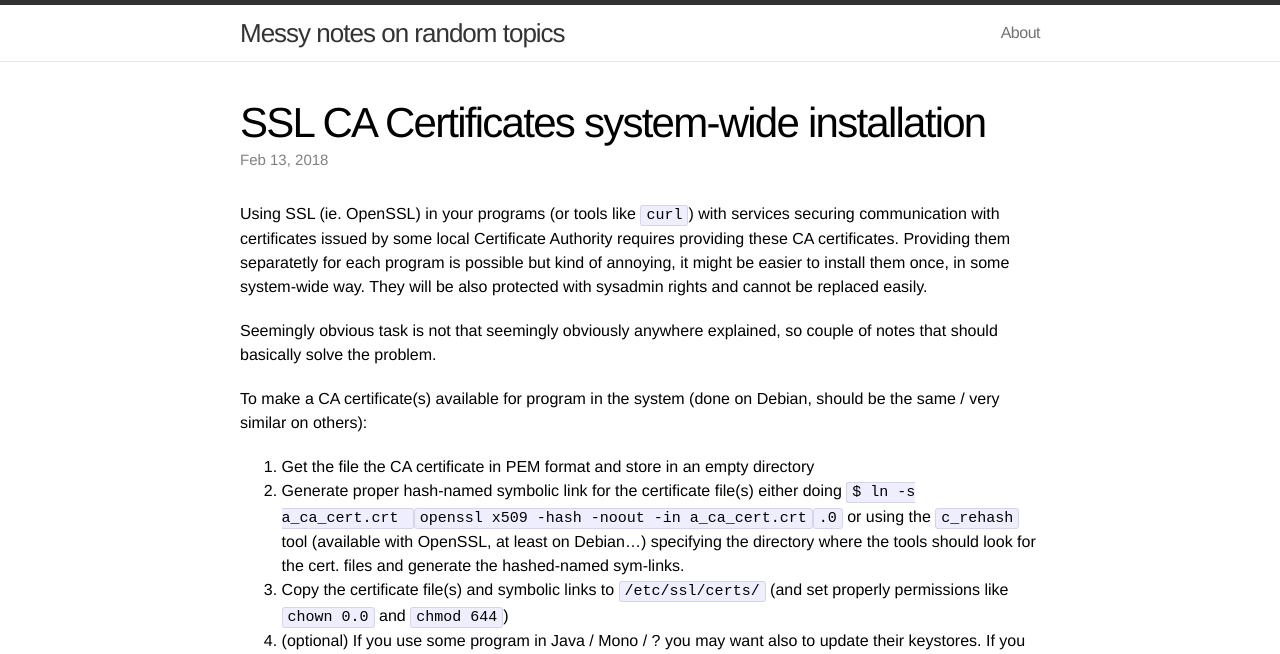
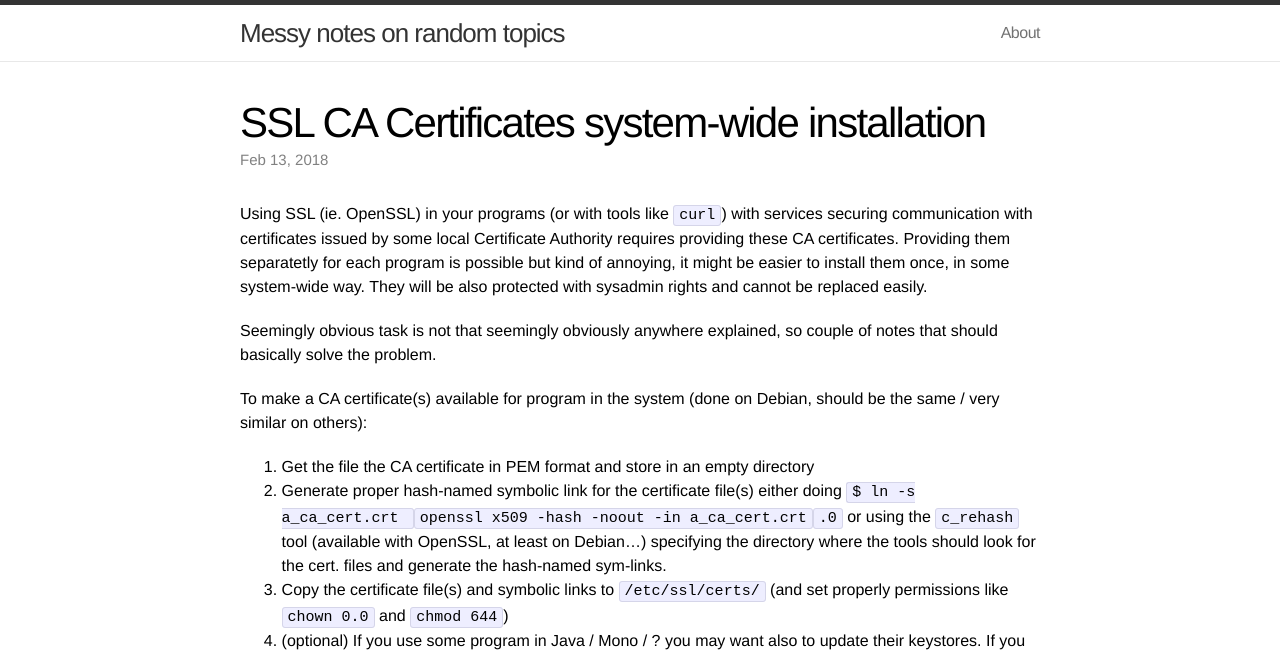
Before and after one commit to t-w/t-w.github.io, a Jekyll site: the page built from _posts/2018-02-13-ssl_ca_certs_systemwide_installation.markdown, in a window 1280 px wide. Shown: the top 654 px of the page. Built offline with Jekyll 4.4.1, drawn with Linux system fonts in a browser that asks for light colours.

Commit message:
Minor corrections (like breaking longer lines).

```diff
--- a/_posts/2018-02-13-ssl_ca_certs_systemwide_installation.markdown
+++ b/_posts/2018-02-13-ssl_ca_certs_systemwide_installation.markdown
@@ -5,34 +5,34 @@ date: 2018-02-13
 categories: ssl ca certificate
 tags: ssl ca certificate installation system-wide
 ---
-Using SSL (ie. OpenSSL) in your programs (or tools like `curl`) with services securing
-communication with certificates issued by some local Certificate Authority requires
-providing these CA certificates. Providing them separatetly for each program is possible
-but kind of annoying, it might be easier to install them once, in some system-wide way.
+Using SSL (ie. OpenSSL) in your programs (or with tools like `curl`) with
+services securing communication with certificates issued by some local
+Certificate Authority requires providing these CA certificates. Providing them
+separatetly for each program is possible but kind of annoying, it might be
+easier to install them once, in some system-wide way.
 They will be also protected with sysadmin rights and cannot be replaced easily.
 
-Seemingly obvious task is not that seemingly obviously anywhere explained, so couple
-of notes that should basically solve the problem.
+Seemingly obvious task is not that seemingly obviously anywhere explained,
+so couple of notes that should basically solve the problem.
 
-To make a CA certificate(s) available for program in the system (done on Debian, should be
-the same / very similar on others):
+To make a CA certificate(s) available for program in the system (done on Debian,
+should be the same / very similar on others):
 
 1. Get the file the CA certificate in PEM format and store in an empty directory
 2. Generate proper hash-named symbolic link for the certificate file(s) either doing
 `$ ln -s a_ca_cert.crt ``openssl x509 -hash -noout -in a_ca_cert.crt``.0`
-or using the `c_rehash` tool (available with OpenSSL, at least on Debian...) specifying
-the directory where the tools should look for the cert. files and generate
-the hashed-named sym-links.
-3. Copy the certificate file(s) and symbolic links to `/etc/ssl/certs/` (and set properly
-permissions like `chown 0.0` and `chmod 644`)
-4. (optional) If you use some program in Java / Mono / ? you may want also to update their
-keystores. If you are using a Debian(like?) Linux distribution it might be sufficient to
-execute: `$ update-ca-certificates`
-to do this.
+or using the `c_rehash` tool (available with OpenSSL, at least on Debian...)
+specifying the directory where the tools should look for the cert. files and
+generate the hash-named sym-links.
+3. Copy the certificate file(s) and symbolic links to `/etc/ssl/certs/`
+(and set properly permissions like `chown 0.0` and `chmod 644`)
+4. (optional) If you use some program in Java / Mono / ? you may want also to
+update their keystores. If you are using a Debian(like?) Linux distribution
+it might be sufficient to execute: `$ update-ca-certificates` to do this.
 
-For the curl use the -v option in case on any problem, you can also strace it to see
-the name of the symlink it is reading (or trying to read) while verifying the certificate
-of a service.
+For the curl use the -v option in case on any problem, you can also strace it
+to see the name of the symlink it is reading (or trying to read) while verifying
+the certificate of a service.
 
 
 ### Useful links
```
